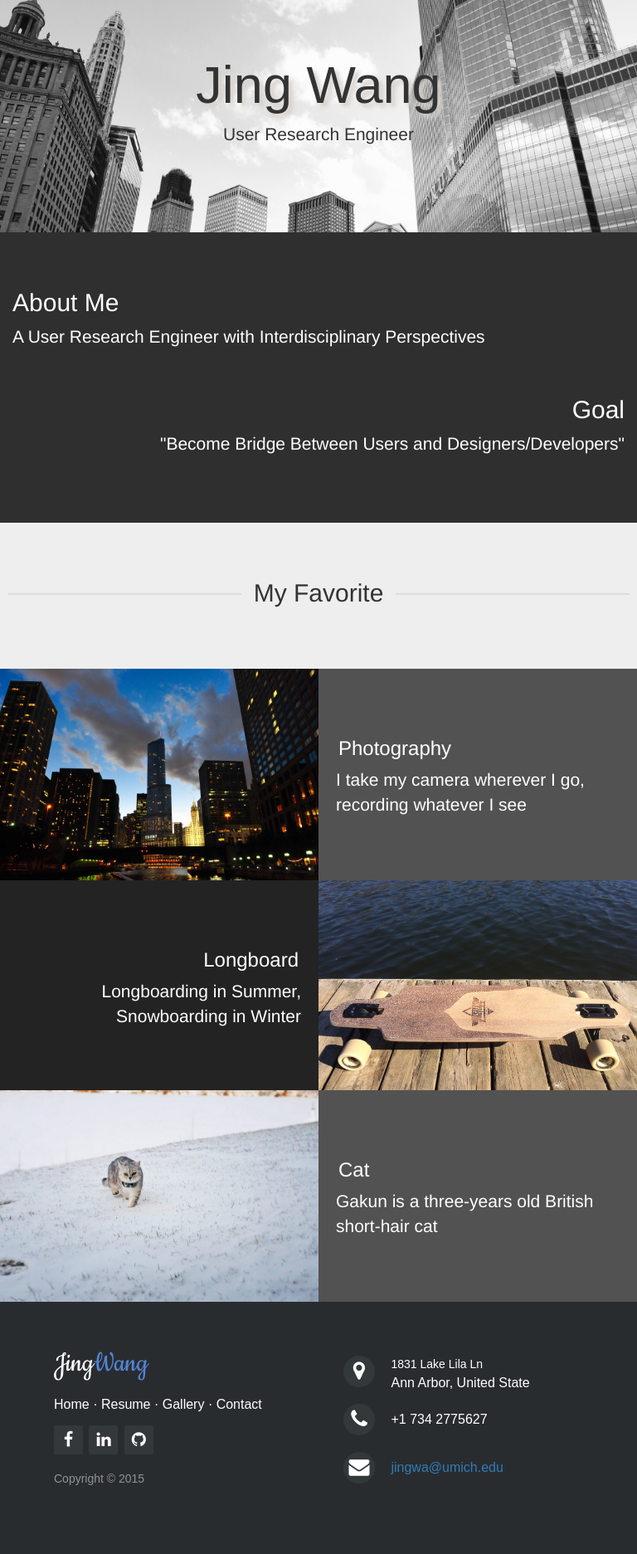
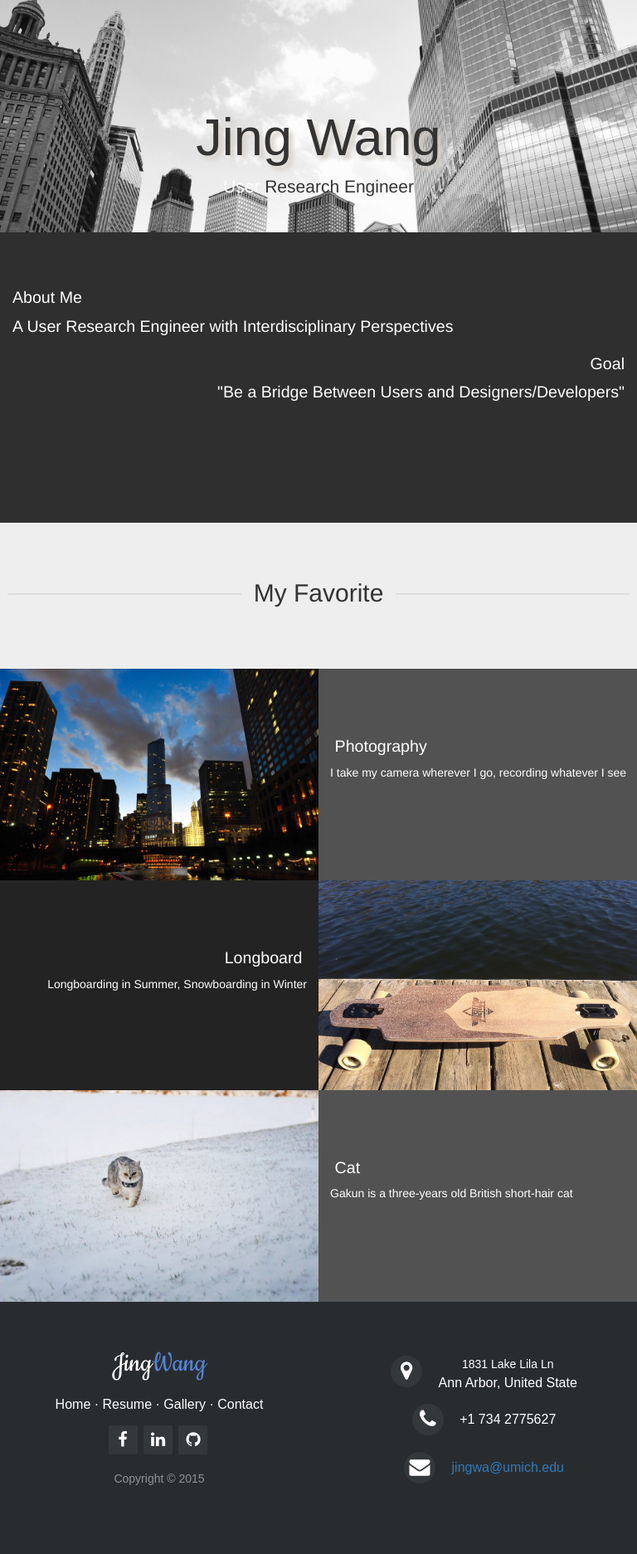
Before and after one commit to Gakun/portfolio, a Python web app: template templates/index.html in a window 768 px wide. Shown: the part 51-1924 px from the top of the page at 83% size. Run offline with Jinja, Linux system fonts and the light colour scheme; the template is opened without the code that fills it, so the values that code supplies are empty; some libraries are stand-ins or nearby versions.

Commit message:
fix some problem

```diff
--- a/static/base.css
+++ b/static/base.css
@@ -20,11 +20,17 @@
 }
 
 header .jumbotron h1{
+    padding-top: 1em;
     text-shadow: 5px 5px 5px #D6D1CB;
     font-family: "futura", sans-serif;
 }
 
+header .jumbotron span{
+    color:white;
+}
+
 /*footer css*/
+
 footer {
     background-color: #292c2f;
     box-shadow: 0 1px 1px 0 rgba(0, 0, 0, 0.12);
@@ -107,3 +113,11 @@
     font-size:14px;
     line-height:2;
 }
+
+@media (max-width:768px){
+    footer{
+        padding-right: 0;
+        padding-left: 0;
+        text-align: center;
+
+}
--- a/static/index.css
+++ b/static/index.css
@@ -7,6 +7,9 @@
 .about .container{
     color: white;
     width:100%;
+}
+.about .rightside{
+  text-align: right;
 }
 
 .detail{
@@ -44,12 +47,60 @@
   text-align: center;
 }
 
-@media (min-width: 768px) and (max-width: 992px){
-  .about .rightside{
-    text-align: right;
-    margin-top: 4em;
+.first, .second, .third{
+  padding-left: 0;
+  padding-right: 0;
+}
+
+.extra{
+  margin-right: 0;
+  margin-left: 0;
+}
+
+
+@media (max-width:768px){
+  .about{
+    height: 25em;
+  }
+  .about h2, .about p{
+    font-size: 140%;
   }
 
+  .first{
+    background-color: #525252;
+    color: white;
+  }
+
+  .second{
+    background-color: #232323;
+    color: white;
+  }
+
+  .third{
+    background-color: #525252;
+    color: white;
+  }
+
+  .extra .text{
+    padding-bottom: 1em;
+  }
+  .extra .text p{
+    margin-bottom: 0;
+    font-size: 100%;
+    padding-bottom: 1em;
+  }
+
+  .extra .text h3{
+    font-size: 140%;
+  }
+
+
+  .detail{
+    padding-bottom: 0;
+  }
+
+}
+@media (min-width: 768px) and (max-width: 992px){
   .detail h2{
     position: relative;
     margin-bottom: 2.5em;
@@ -156,4 +207,9 @@
   .lg-shadow{
     box-shadow: 7px 7px 5px #7C7C7C;
   }
+
+  .first, .second, .third{
+    padding-left: 1em;
+    padding-right: 1em;
+  }
 }
--- a/static/map.css
+++ b/static/map.css
@@ -26,7 +26,7 @@
 }
 
 .contact h1{
-    text-align: left;
+    text-align: center;
 }
 
 .address, .information{
--- a/static/resume.css
+++ b/static/resume.css
@@ -1,6 +1,14 @@
+@media (max-width: 768px){
+    .resume h1{
+        font-size: 2em;
+    }
+    .resume .text{
+         font-size: 1em;
+    }
+}
+
 .resume h1{
     text-align: center;
-    font-size: 2em;
 }
 .resume .text{
     font-size: 1.3em;
--- a/templates/base.html
+++ b/templates/base.html
@@ -61,7 +61,7 @@
         <div class="jumbotron">
           <div class="container text-center">
             <h1>Jing Wang</h1>
-            <p>User Research Engineer</p>
+            <p><span>User</span> Research Engineer</p>
           </div>
         </div>
     </header>
@@ -71,7 +71,7 @@
     {% endblock %}
 
     <footer>
-        <div class="container-fluid row">
+        <div class="container-fluid row change">
 
             <div class="footer-left col-sm-6">
 
--- a/templates/index.html
+++ b/templates/index.html
@@ -9,7 +9,7 @@
     </div>
     <div class="rightside">
       <h2>Goal</h2>
-      <p>"Become Bridge Between Users and Designers/Developers"</p>
+      <p>"Be a Bridge Between Users and Designers/Developers"</p>
     </div>
   </div>
 </div>
```
Also changed, not shown: static/gallery.css (+51 -0 lines), templates/gallery.html (+20 -19 lines).
